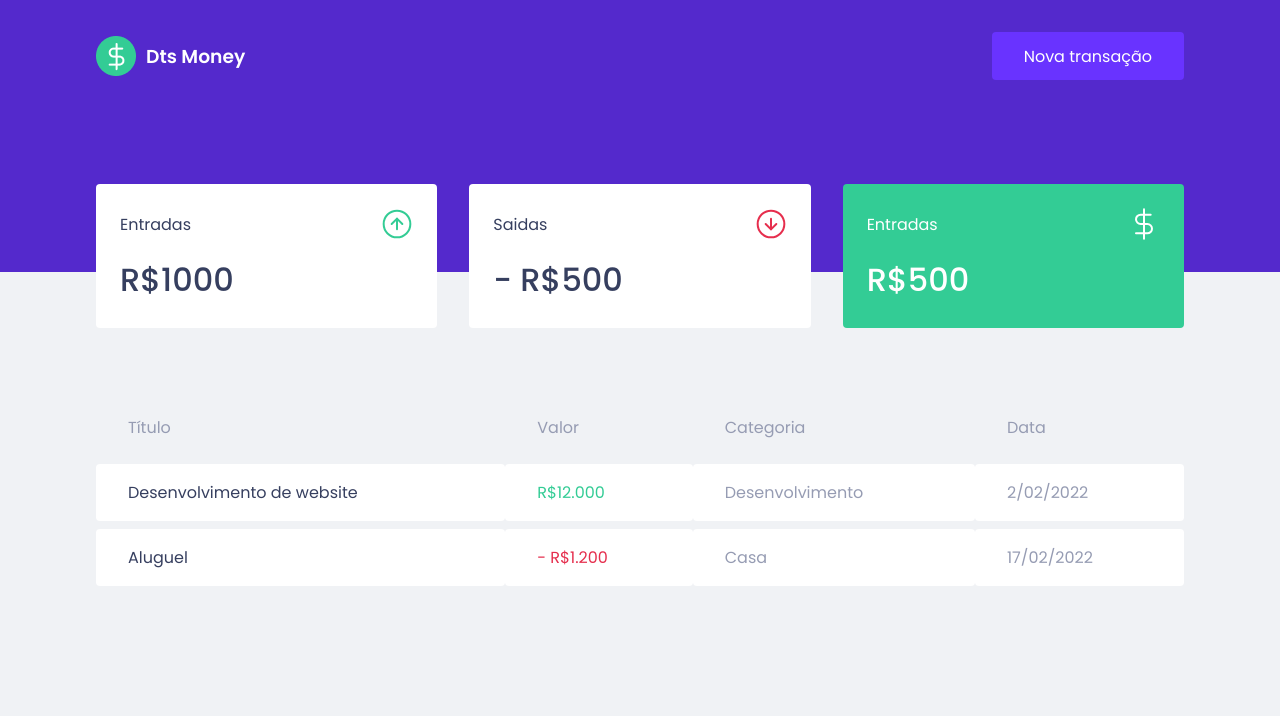
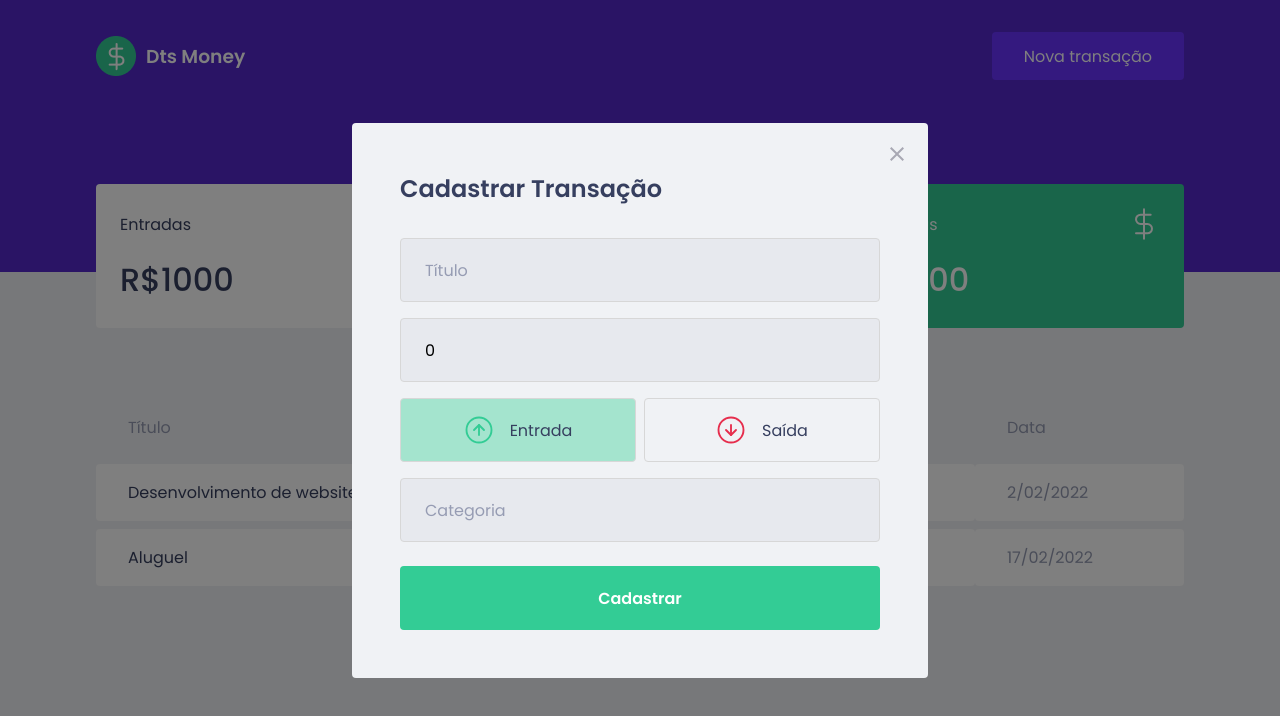
Before and after one commit to Dantts/Ignite-DtsMoney, a React (Create React App) app: page / in a window 1280 px wide. Both pictures are taken after a click on the button "Nova transação". Shown: the top 716 px of the page. Built offline with nearby package versions, Linux system fonts and the light colour scheme; no server answers; what miragejs would draw is missing.

Commit message:
feat: modal e miragejs configurado e metodo post já funcionando

```diff
--- a/package.json
+++ b/package.json
@@ -4,8 +4,10 @@
   "private": true,
   "dependencies": {
     "axios": "^0.27.2",
+    "polished": "^4.2.2",
     "react": "^18.1.0",
     "react-dom": "^18.1.0",
+    "react-modal": "^3.15.1",
     "react-scripts": "5.0.1",
     "styled-components": "^5.3.5",
     "web-vitals": "^2.1.0"
@@ -18,6 +20,7 @@
     "@types/node": "^16.7.13",
     "@types/react": "^18.0.0",
     "@types/react-dom": "^18.0.0",
+    "@types/react-modal": "^3.13.1",
     "@types/styled-components": "^5.1.25",
     "miragejs": "^0.1.44",
     "typescript": "^4.4.2"
--- a/src/App.tsx
+++ b/src/App.tsx
@@ -1,34 +1,53 @@
-import { createServer } from 'miragejs';
-import React from 'react';
+import { createServer, Model } from 'miragejs';
+import React, { useState } from 'react';
+import ReactModal from 'react-modal';
 
 import { Header } from './components/Header';
+import { NewTransactionModal } from './components/NewTransactionModal';
 import { Dashboard } from './Pages/Dashboard';
 import { GlobalStyle } from './styles/global';
 
 createServer({
+  models: {
+    transaction: Model,
+  },
+
   routes() {
     this.namespace = "api";
+
     this.get("/transactions", () => {
-      return [
-        {
-          id: 1,
-          title: "transactions 1",
-          amount: 400,
-          type: "deposit",
-          category: "Food",
-          createAt: "21/02/2022",
-        },
-      ];
+      return this.schema.all("transaction");
+    });
+
+    this.post("/transactions", (schema, request) => {
+      const data = JSON.parse(request.requestBody);
+      return schema.create("transaction", data);
     });
   },
 });
 
+ReactModal.setAppElement("#root");
+
 export function App() {
+  const [isNewTransactionsOpen, setIsNewTransactionOpen] = useState(false);
+
+  function handleOpenNewTransactionModal() {
+    setIsNewTransactionOpen(true);
+  }
+
+  function handleCloseNewTransactionModal() {
+    setIsNewTransactionOpen(false);
+  }
+
   return (
     <>
-      <Header />
+      <Header onOpenNewTransactionModal={handleOpenNewTransactionModal} />
       <Dashboard />
       <GlobalStyle />
+      <NewTransactionModal
+        isOpen={isNewTransactionsOpen}
+        onRequestClose={handleCloseNewTransactionModal}
+      />
     </>
   );
 }
--- a/src/components/Header/index.tsx
+++ b/src/components/Header/index.tsx
@@ -1,7 +1,13 @@
+import { useState } from 'react';
+
 import logo from '../../assets/logo.png';
 import { Container, Content, LogoContainer } from './styles';
 
-export const Header = () => {
+interface HeaderProps {
+  onOpenNewTransactionModal: () => void;
+}
+
+export const Header = ({ onOpenNewTransactionModal }: HeaderProps) => {
   return (
     <Container>
       <Content>
@@ -9,7 +15,7 @@
           <img src={logo} alt="dts money" />
           <h3>Dts Money</h3>
         </LogoContainer>
-        <button>Nova transação</button>
+        <button onClick={onOpenNewTransactionModal}>Nova transação</button>
       </Content>
     </Container>
   );
--- /dev/null
+++ b/src/components/NewTransactionModal/index.tsx
@@ -0,0 +1,98 @@
+import { FormEvent, useState } from 'react';
+import ReactModal from 'react-modal';
+
+import closeImg from '../../assets/close.svg';
+import icomeImage from '../../assets/income.svg';
+import outcomeImage from '../../assets/outcome.svg';
+import { api } from '../../services/api';
+import { Container, RadioBox, TransactionTypeContainer } from './styles';
+
+interface NewTranssactionModalProps {
+  isOpen: boolean;
+  onRequestClose: () => void;
+}
+
+export const NewTransactionModal = ({
+  isOpen,
+  onRequestClose,
+}: NewTranssactionModalProps) => {
+  const [title, setTitle] = useState("");
+  const [value, setValue] = useState(0);
+  const [type, setType] = useState("deposit");
+  const [category, setCategory] = useState("");
+
+  function handleCreateNewTransaction(e: FormEvent) {
+    e.preventDefault();
+
+    const data = { title, value, type, category };
+
+    api.post("/transactions", data);
+  }
+
+  return (
+    <ReactModal
+      isOpen={isOpen}
+      onRequestClose={onRequestClose}
+      overlayClassName="react-modal-overlay"
+      className="react-modal-content"
+    >
+      <button
+        type="button"
+        onClick={onRequestClose}
+        className="react-modal-close"
+      >
+        <img src={closeImg} alt="Fechar modal" />
+      </button>
+      <Container onSubmit={handleCreateNewTransaction}>
+        <h2>Cadastrar Transação</h2>
+
+        <input
+          type="text"
+          placeholder="Título"
+          value={title}
+          onChange={(event) => setTitle(event.target.value)}
+        />
+
+        <input
+          type="number"
+          placeholder="Valor"
+          value={value}
+          onChange={(event) => setValue(Number(event.target.value))}
+        />
+
+        <TransactionTypeContainer>
+          <RadioBox
+            type="button"
+            onClick={() => {
+              setType("deposit");
+            }}
+            isActive={type === "deposit"}
+            activeColor="green"
+          >
+            <img src={icomeImage} alt="Entrada" />
+            <span>Entrada</span>
+          </RadioBox>
+          <RadioBox
+            type="button"
+            onClick={() => {
+              setType("withdraw");
+            }}
+            isActive={type === "withdraw"}
+            activeColor="red"
+          >
+            <img src={outcomeImage} alt="Saída" /> <span>Saída</span>
+          </RadioBox>
+        </TransactionTypeContainer>
+
+        <input
+          type="text"
+          placeholder="Categoria"
+          value={category}
+          onChange={(event) => setCategory(event.target.value)}
+        />
+
+        <button type="submit">Cadastrar</button>
+      </Container>
+    </ReactModal>
+  );
+};
--- /dev/null
+++ b/src/components/NewTransactionModal/styles.ts
@@ -0,0 +1,97 @@
+import { darken, transparentize } from 'polished';
+import styled from 'styled-components';
+
+export const Container = styled.form`
+  h2 {
+    color: var(--text-title);
+    font-size: 1.5rem;
+    margin-bottom: 2rem;
+  }
+
+  input {
+    width: 100%;
+    padding: 0 1.5rem;
+    height: 4rem;
+    border-radius: 0.25rem;
+
+    background-color: #e7e9ee;
+    border: 1px solid #d7d7d7;
+
+    font-weight: 400;
+    font-size: 1rem;
+
+    &::placeholder {
+      color: var(--text-body);
+    }
+
+    & + input {
+      margin-top: 1rem;
+    }
+  }
+
+  button[type="submit"] {
+    width: 100%;
+    padding: 0 1.5rem;
+    height: 4rem;
+    background: var(--green);
+    color: var(--shape);
+    border: 0;
+    border-radius: 0.25rem;
+    font-size: 1rem;
+    font-weight: 600;
+    margin-top: 1.5rem;
+    transition: filter 0.2s;
+
+    &:hover {
+      filter: brightness(0.9);
+    }
+  }
+`;
+
+export const TransactionTypeContainer = styled.div`
+  margin: 1rem 0;
+  display: grid;
+  grid-template-columns: 1fr 1fr;
+  gap: 0.5rem;
+`;
+
+interface RadioBoxProps {
+  isActive: boolean;
+  activeColor: "green" | "red";
+}
+
+const colors = {
+  green: "#33CC95",
+  red: "#e52e4d",
+};
+
+export const RadioBox = styled.button<RadioBoxProps>`
+  height: 4rem;
+  border: 1px solid #d7d7d7;
+  border-radius: 0.25rem;
+  background: ${(props) =>
+    props.isActive
+      ? transparentize(0.6, colors[props.activeColor])
+      : "transparent"};
+
+  display: flex;
+  align-items: center;
+  justify-content: center;
+  transition: border-color 0.2s;
+
+  img {
+    height: 30px;
+    width: 30px;
+  }
+
+  span {
+    display: inline-block;
+    margin-left: 1rem;
+    font-size: 1rem;
+    color: var(--text-title);
+  }
+
+  &:hover {
+    border-color: ${darken(0.2, "#d7d7d7")};
+  }
+`;
--- a/src/styles/global.ts
+++ b/src/styles/global.ts
@@ -3,6 +3,8 @@
 export const GlobalStyle = createGlobalStyle`
 
   :root {
+    --black: #000000
+
     --red: #e52e4d;
 
     --blue: #5429cc;
@@ -60,4 +62,67 @@
   h1, h2, h3, h4, h5, h6, strong {
     font-weight: 600;
   }
+
+  .react-modal-overlay {
+    background-color: rgba(0, 0, 0, 0.5);
+    position: fixed;
+    top: 0;
+    bottom: 0;
+    left: 0;
+    right: 0;
+    display: flex;
+    justify-content: center;
+    align-items: center;
+  }
+
+  .react-modal-content {
+    width: 100%;
+    max-width: 576px;
+    background-color: var(--background);
+    padding: 3rem;
+    position: relative;
+    border-radius: 0.25rem;
+
+    -webkit-animation-name: zoomIn;
+      animation-name: zoomIn;
+    -webkit-animation-duration: 0.35s;
+    animation-duration: 0.35s;
+    -webkit-animation-fill-mode: both;
+    animation-fill-mode: both;
+  }
+
+  .react-modal-close {
+    position: absolute;
+    right: 1.5rem;
+    top: 1.5rem;
+    border: 0;
+    background-color: transparent;
+    transition: all 0.2s;
+
+    &:hover {
+      transform: scale(120%);
+      filter: brightness(0.8);
+    }
+  }
+
+  @-webkit-keyframes zoomIn {
+    0% {
+      opacity: 0;
+      -webkit-transform: scale3d(.3, .3, .3);
+      transform: scale3d(.3, .3, .3);
+    }
+    50% {
+      opacity: 1;
+    }
+    }
+    @keyframes zoomIn {
+    0% {
+      opacity: 0;
+      -webkit-transform: scale3d(.3, .3, .3);
+      transform: scale3d(.3, .3, .3);
+    }
+    50% {
+      opacity: 1;
+    }
+  }
 `;
```
Also changed, not shown: 1 other file (tests, documents, lock files or other folders).
